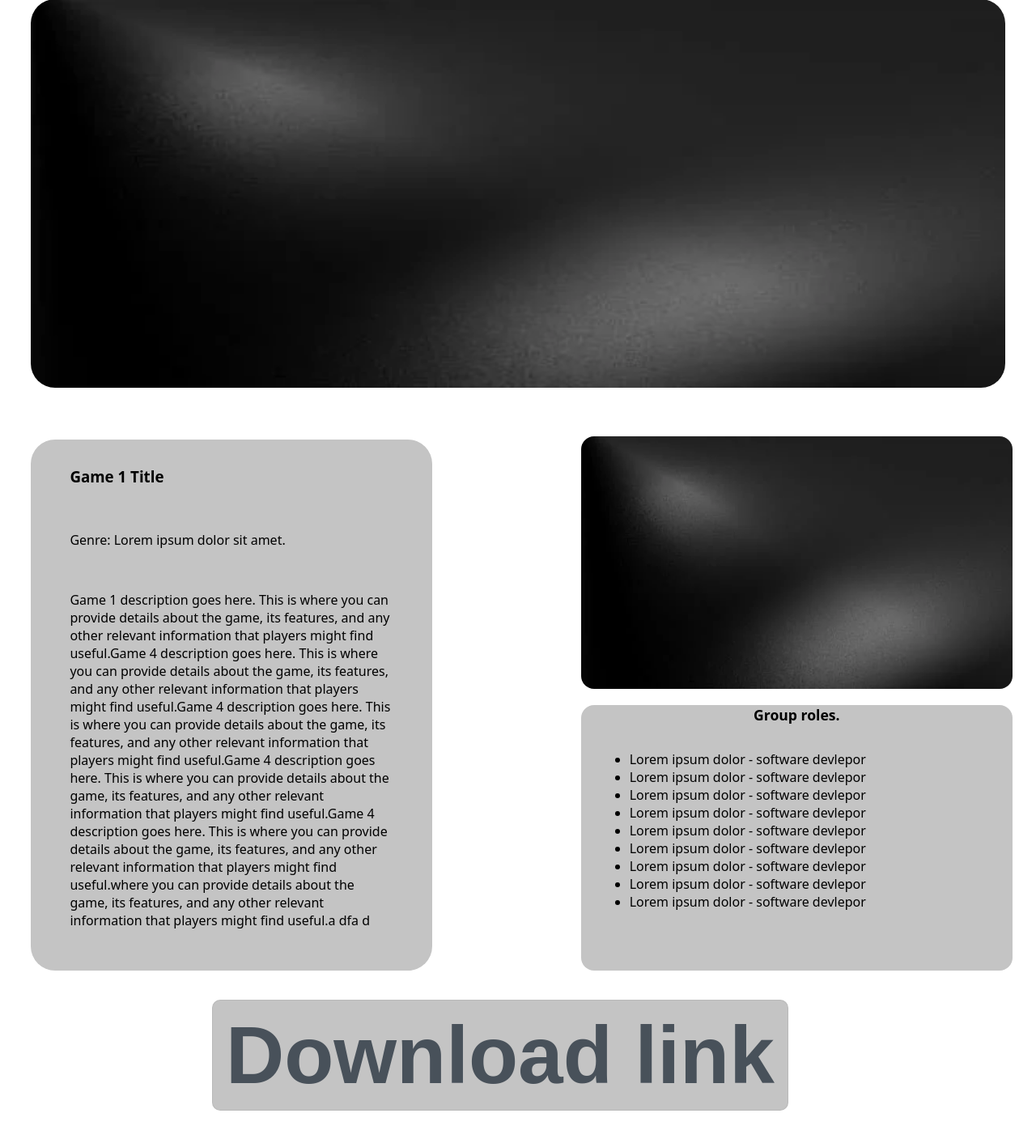
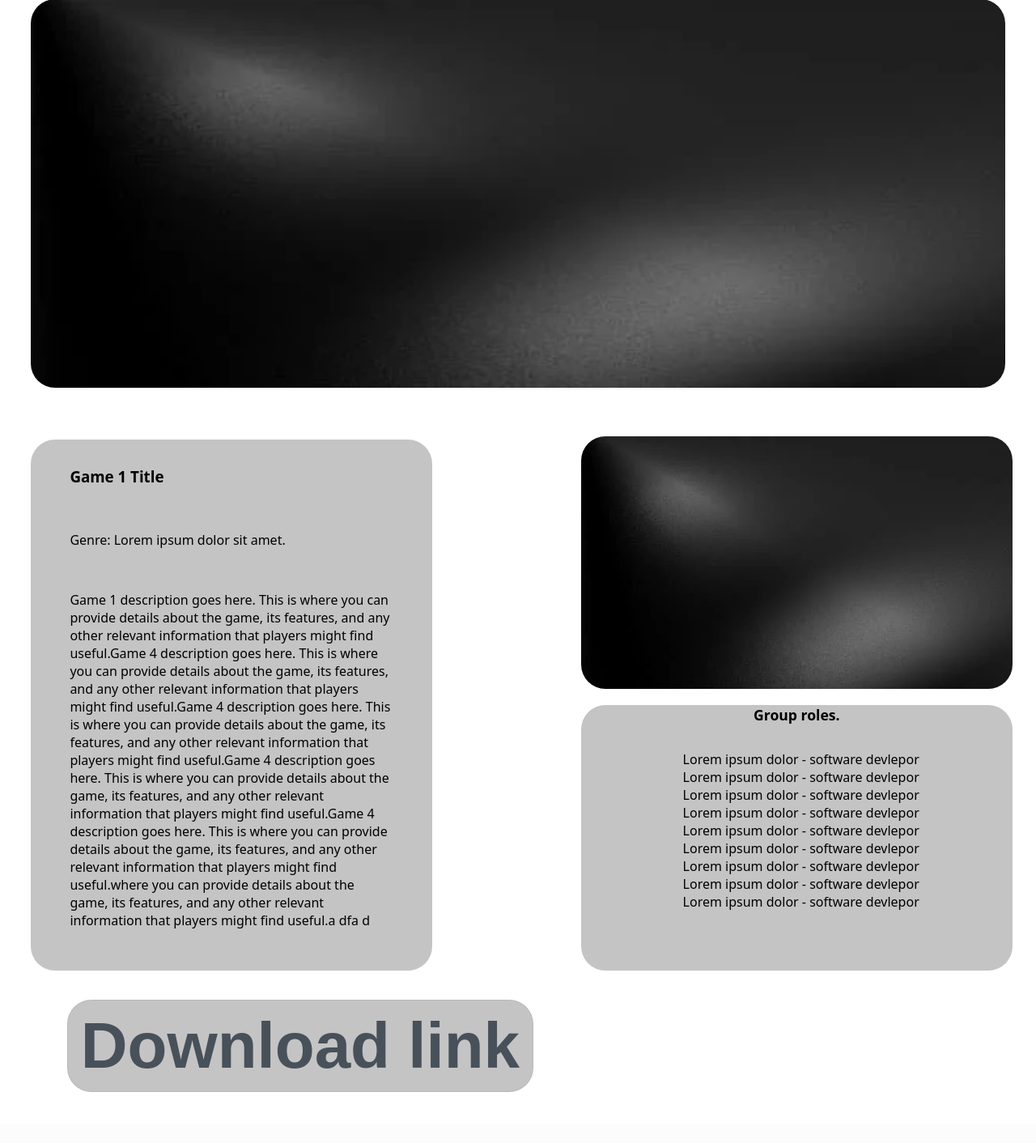
Before and after one commit to GitCommitt/Fullstack-Stroop, a PHP site: page /games/Gnome_Game.html in a window 1280 px wide. Shown: the part 381-1793 px from the top of the page at 81% size. After the commit the page ends 1730 px from the top, so only its background shows below. Run offline with PHP 8.4, Linux system fonts and the light colour scheme.

Commit message:
Update game.css

```diff
--- a/css/game.css
+++ b/css/game.css
@@ -71,13 +71,13 @@ header {
 .group_Photo {
     display: flex;
     flex-direction: row;
-    border-radius: 16px;
+    border-radius: 30px;
     height: 39vh;
 }
 
 .group_info {
     background-color: var(--card-bg);
-    border-radius: 16px;
+    border-radius: 30px;
     margin: 0 5% 0 3%;
     height: 41vh;
 }
@@ -93,6 +93,9 @@ header {
 .group_roles li {
     list-style: disc;
     margin-left: 20px;
+    text-align: center;
+    list-style-type: none;
+    margin-right: 10%;
 }
 
 .group_roles h1 {
@@ -106,17 +109,19 @@ header {
 .download_button {
     display: flex;
     margin-bottom: 40px;
-    margin-left: 20%;
+    margin-left: 6%;
+    justify-content: left;
+    border-radius: 30px;
 }
 
 button {
     margin: 0 6px;
-    font-size: 100px;
+    font-size: 80px;
     padding: 10px 16px;
     border: 1px solid rgba(0, 0, 0, 0.06);
     cursor: pointer;
     font-weight: 600;
-    border-radius: 10px;
+    border-radius: 30px;
     color: #48515a;
     background: #C4C4C4;
     transition: transform 0.18s ease, background-color 0.18s ease, box-shadow 0.18s ease;
```
